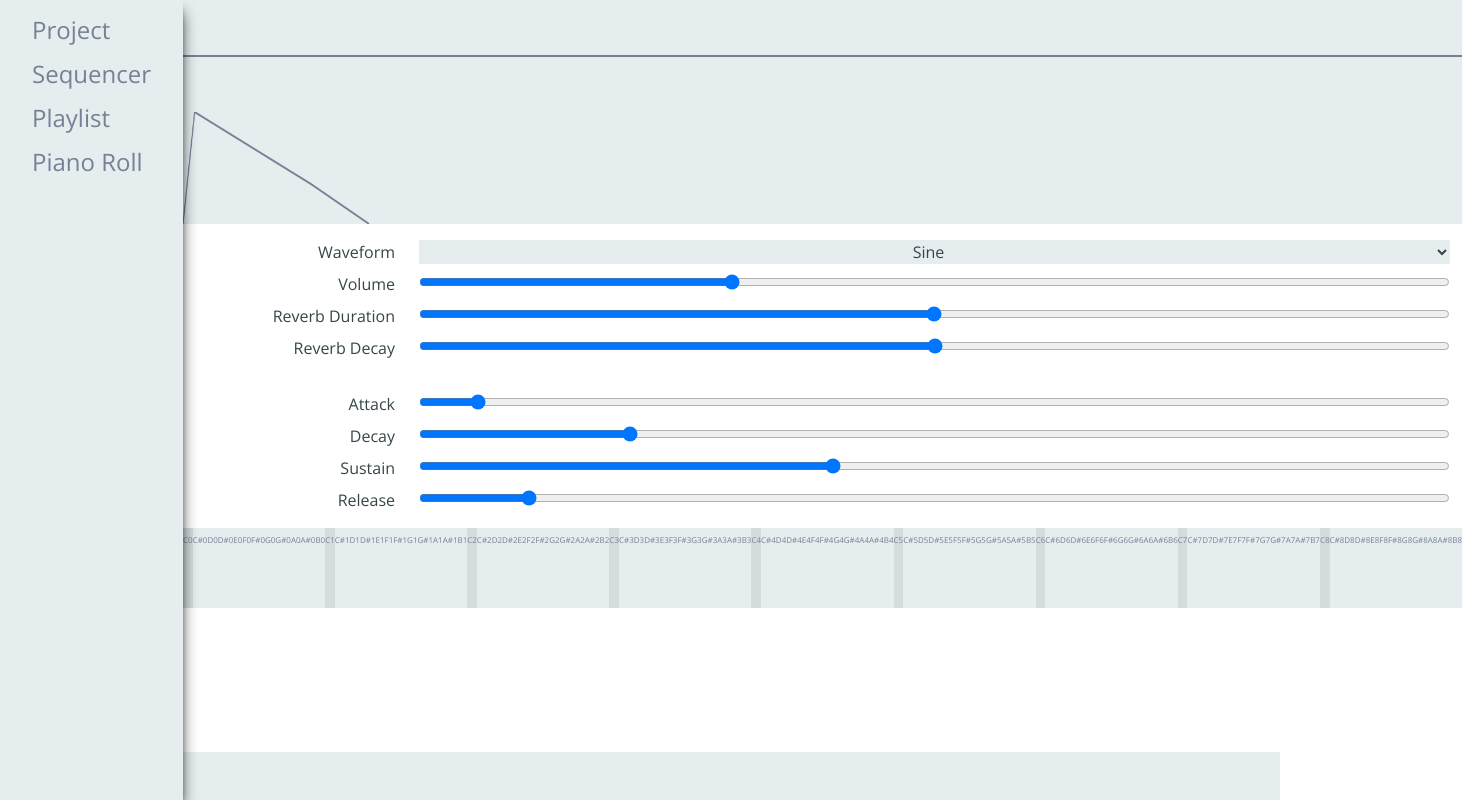
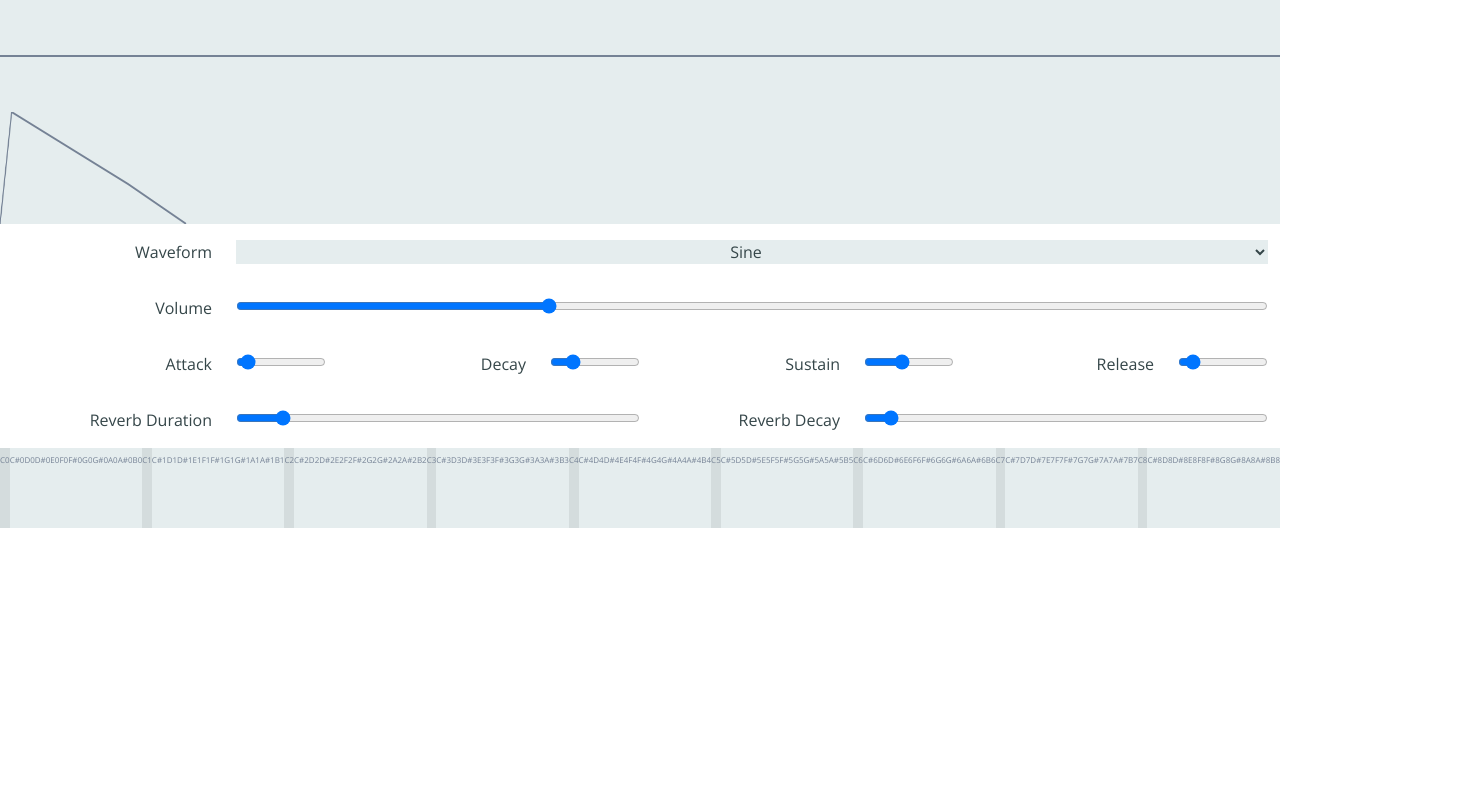
Before and after one commit to TeraByte1024/vsti, a Vue app: page / in a window 1280 px wide. Shown: the whole page, 1462 px wide, since content can reach past the window. Built offline with nearby package versions, Linux system fonts and the light colour scheme.

Commit message:
fix: Hide layouts under construction (temporary)

```diff
--- a/src/App.vue
+++ b/src/App.vue
@@ -6,16 +6,16 @@ import VstiView from "./views/vsti/VstiView.vue";
 
 <template>
   <div class="flex w-full h-full">
-    <div
+    <!-- <div
       class="box-content justify-start flex-none shadow-lg z-10 shadow-black"
     >
       <Navigation />
-    </div>
+    </div> -->
     <div class="flex-grow flex flex-col">
       <VstiView />
     </div>
   </div>
-  <Footer></Footer>
+  <!-- <Footer></Footer> -->
 </template>
 
 <style scoped></style>
--- a/src/components/synth/ControlPanel.vue
+++ b/src/components/synth/ControlPanel.vue
@@ -18,6 +18,8 @@ const vsti = synth.vsti;
     <ControlParam label="Waveform">
       <BaseSelect v-model="vsti.waveform" :items="wavetable" />
     </ControlParam>
+  </div>
+  <div class="flex flex-row justify-between w-30 p-3 text-accent">
     <ControlParam label="Volume">
       <BaseSlider
         v-model="vsti.masterVolume.gainNode.gain.value"
@@ -26,24 +28,8 @@ const vsti = synth.vsti;
         :step="0.001"
       />
     </ControlParam>
-    <ControlParam label="Reverb Duration">
-      <BaseSlider
-        v-model="vsti.reverb.duration"
-        :min="0.001"
-        :max="5"
-        :step="0.001"
-      />
-    </ControlParam>
-    <ControlParam label="Reverb Decay">
-      <BaseSlider
-        v-model="vsti.reverb.decay"
-        :min="0"
-        :max="10"
-        :step="0.001"
-      />
-    </ControlParam>
   </div>
-  <div class="flex flex-col justify-between w-full p-3 text-accent">
+  <div class="flex flex-row justify-between w-full p-3 text-accent">
     <ControlParam label="Attack">
       <BaseSlider v-model="vsti.envelope.attack.duration" :min="0" :max="2" />
     </ControlParam>
@@ -57,4 +43,22 @@ const vsti = synth.vsti;
       <BaseSlider v-model="vsti.envelope.release.duration" :min="0" :max="5" />
     </ControlParam>
   </div>
+  <div class="flex flex-row justify-between w-full p-3 text-accent">
+    <ControlParam label="Reverb Duration">
+      <BaseSlider
+        :min="0.001"
+        :max="5"
+        :step="0.001"
+        @update="vsti.reverb.setDuration"
+      />
+    </ControlParam>
+    <ControlParam label="Reverb Decay">
+      <BaseSlider
+        :min="0"
+        :max="10"
+        :step="0.001"
+        @update="vsti.reverb.setDecay"
+      />
+    </ControlParam>
+  </div>
 </template>
```
